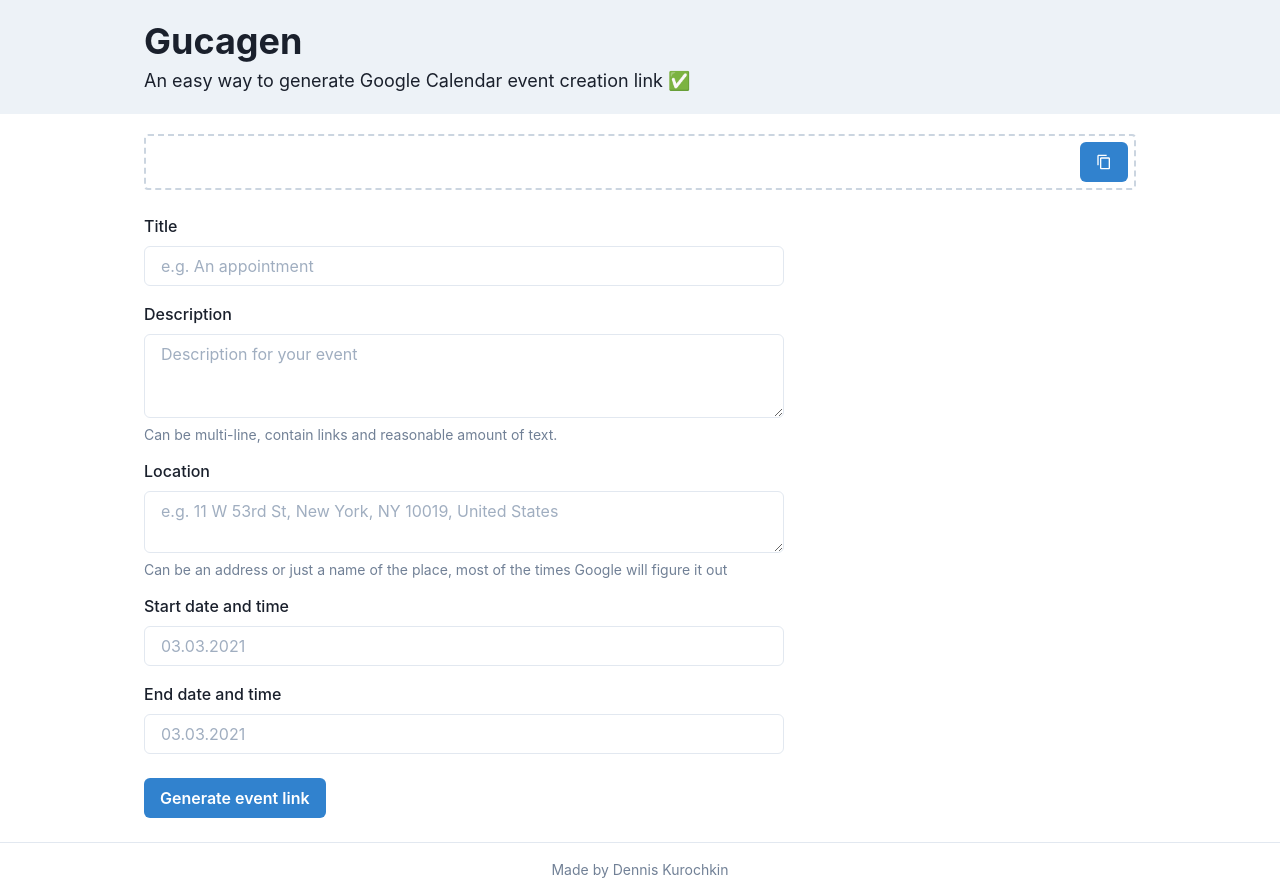
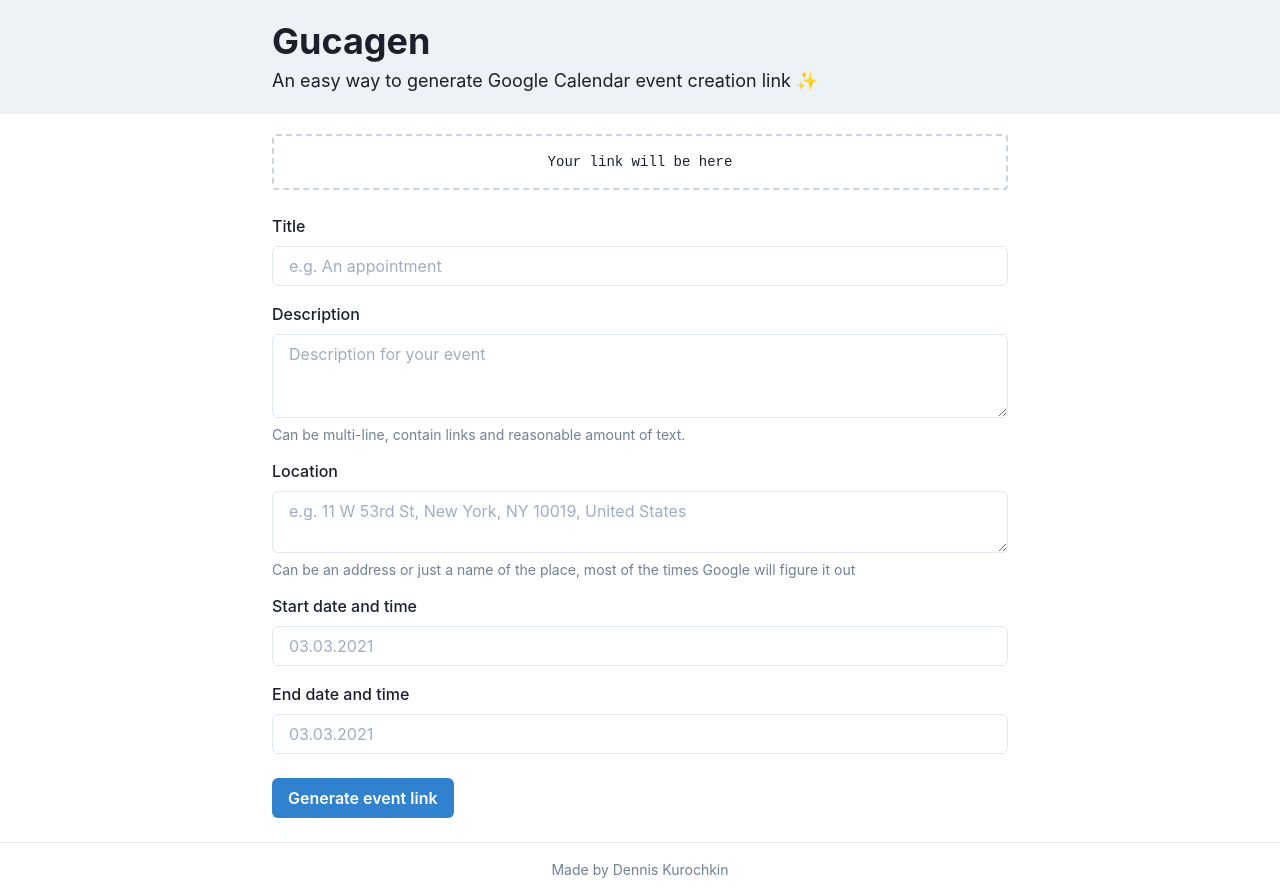
Before and after one commit to dennis-kurochkin/google-calendar-link-generator, a Next.js app: page / in a window 1280 px wide. Built offline with nearby package versions, Linux system fonts and the light colour scheme.

Commit message:
feat: enhance output area

```diff
--- a/components/Footer.tsx
+++ b/components/Footer.tsx
@@ -7,7 +7,7 @@
     borderTopWidth="1px"
   >
     <Container
-      maxW="container.lg"
+      maxW="container.md"
       py={{ base: 3, md: 4 }}
     >
       <Text
--- a/components/Generator/components/Form.tsx
+++ b/components/Generator/components/Form.tsx
@@ -19,7 +19,6 @@
   return (
     <Box
       py={{ base: 5, md: 6 }}
-      maxWidth="container.sm"
     >
       <FormControl
         id="title"
--- a/components/Generator/components/OutputArea.module.css
+++ b/components/Generator/components/OutputArea.module.css
@@ -1,5 +1,17 @@
-.outputInput {
+.input {
     font-family: monospace;
-    cursor: copy;
     user-select: none;
 }
+
+.inputFilled {
+    cursor: copy;
+}
+
+.inputEmpty {
+    text-align: center;
+    pointer-events: none;
+}
+
+.inputEmpty::placeholder {
+    color: var(--chakra-colors-gray-800)
+}
--- a/components/Generator/components/OutputArea.tsx
+++ b/components/Generator/components/OutputArea.tsx
@@ -1,21 +1,35 @@
-import React, { SyntheticEvent } from 'react'
+import React, { useRef } from 'react'
 import {
-  Button, Input, InputGroup, InputRightElement,
+  Button, Input, InputGroup, InputRightElement, Link, useToast,
 } from '@chakra-ui/react'
-import { CopyIcon } from '@chakra-ui/icons'
+import { CopyIcon, ExternalLinkIcon } from '@chakra-ui/icons'
 import styles from './OutputArea.module.css'
 
-const OutputArea = ({ value }: { value: string}) => {
-  const handleInputClick = (event: SyntheticEvent<HTMLInputElement>): void => {
-    event.currentTarget.select()
+const OutputArea = ({ value }: { value: string }) => {
+  const inputElement = useRef<HTMLInputElement>(null)
+  const toast = useToast()
+  const isEmpty = !value
+
+  const copyInputContent = (): void => {
+    inputElement?.current?.select()
     document.execCommand('copy')
+
+    toast({
+      position: 'top',
+      title: 'Link have been copied to clipboard',
+      status: 'success',
+      isClosable: true,
+      duration: 2500,
+    })
   }
 
   return (
     <InputGroup>
       <Input
-        className={styles.outputInput}
+        className={`${styles.input} ${isEmpty ? styles.inputEmpty : styles.inputFilled}`}
         value={value}
+        ref={inputElement}
+        placeholder="Your link will be here"
         size="lg"
         fontSize="sm"
         border="2px dashed"
@@ -23,19 +37,37 @@
         borderRadius="4px"
         height="14"
         readOnly
-        onClick={handleInputClick}
+        onClick={copyInputContent}
       />
+      {!isEmpty && (
         <InputRightElement
-        width="4rem"
+          width="7rem"
         >
+          <Button
+            as={Link}
+            href={value}
+            isExternal
+            colorScheme="blue"
+            size="md"
+            width="10"
+            mt="4"
+            variant="outline"
+            backgroundColor="white"
+          >
+            <ExternalLinkIcon />
+          </Button>
           <Button
             colorScheme="blue"
             size="md"
+            width="10"
             mt="4"
+            ml="2"
+            onClick={copyInputContent}
           >
             <CopyIcon />
           </Button>
         </InputRightElement>
+      )}
     </InputGroup>
   )
 }
--- a/components/Header.tsx
+++ b/components/Header.tsx
@@ -9,7 +9,7 @@
     bg="gray.100"
   >
     <Container
-      maxW="container.lg"
+      maxW="container.md"
       py={{ base: 4, md: 5 }}
     >
       <Heading
@@ -21,7 +21,7 @@
       <Text
         fontSize={{ base: 'md', md: 'lg' }}
       >
-        An easy way to generate Google Calendar event creation link ✅
+        An easy way to generate Google Calendar event creation link ✨
       </Text>
     </Container>
   </Box>
--- a/pages/index.tsx
+++ b/pages/index.tsx
@@ -21,7 +21,7 @@
     </Head>
     <Header />
     <Container
-      maxW="container.lg"
+      maxW="container.md"
       paddingTop="5"
     >
       <Generator />
```
Lines whose indentation alone changed are shown as unchanged.
